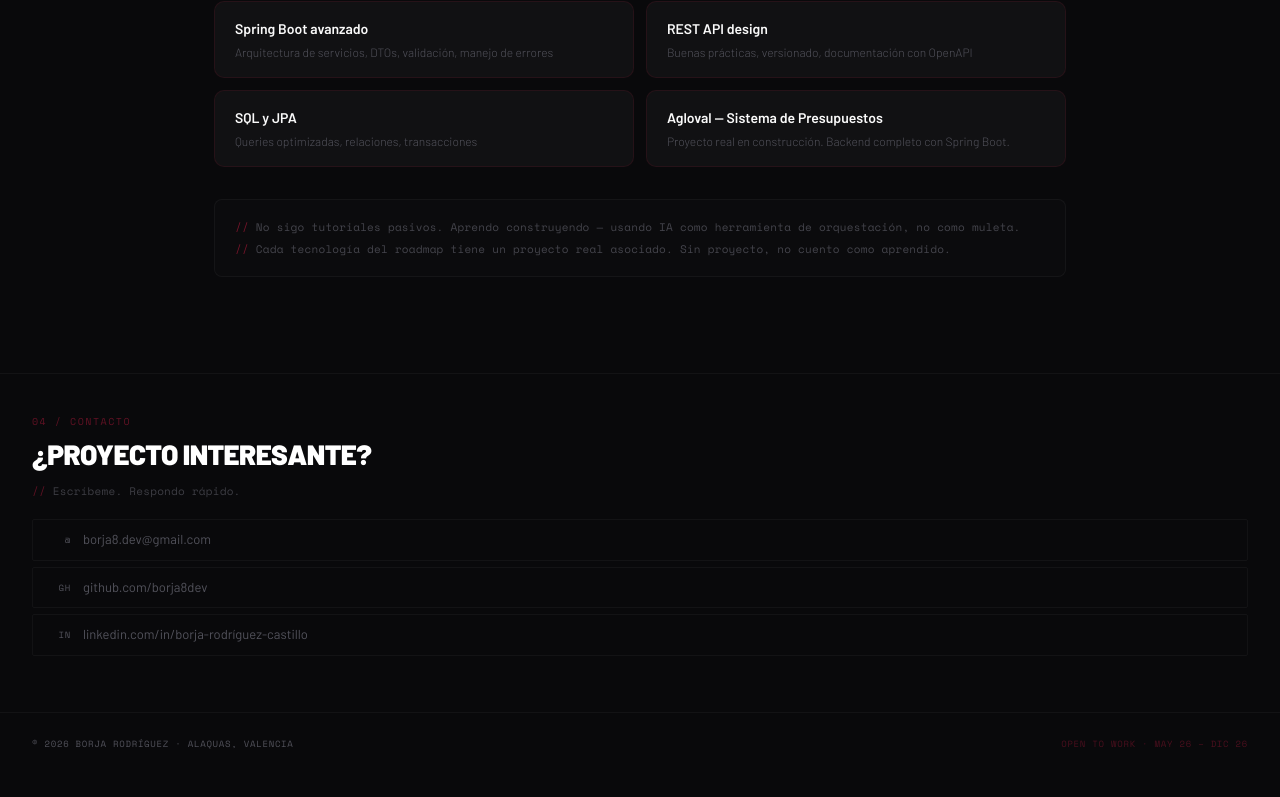
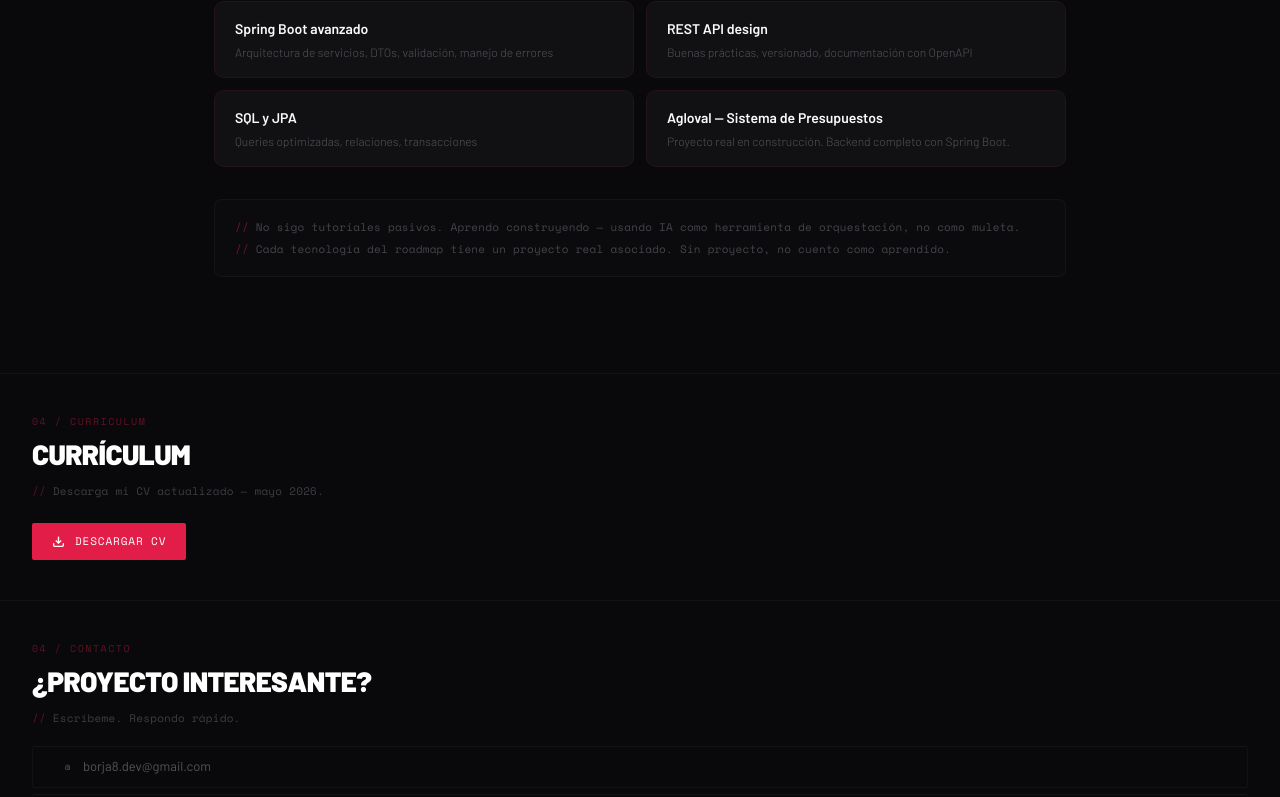
Before and after one commit to borja8dev/portfolio-borja, a Next.js app: page / in a window 1280 px wide. Shown: the part 2564-3361 px from the top of the page. Before the commit the page ends 3338 px from the top, so only its background shows below. Built offline with nearby package versions, Linux system fonts and the light colour scheme.

Commit message:
feat: CV section + PDF + Lighthouse 97/96/100/100

```diff
--- /dev/null
+++ b/src/app/components/CV.tsx
@@ -0,0 +1,66 @@
+export default function CV() {
+  return (
+    <section id="cv" style={{
+      padding: '2.5rem 2rem',
+      borderTop: '1px solid rgba(255,255,255,0.04)',
+    }}>
+      <div style={{
+        fontFamily: 'var(--mono)',
+        fontSize: '10px',
+        letterSpacing: '0.15em',
+        textTransform: 'uppercase' as const,
+        color: 'rgba(225,29,72,0.4)',
+        marginBottom: '4px',
+      }}>04 / curriculum</div>
+
+      <h2 style={{
+        fontSize: '28px',
+        fontWeight: 900,
+        color: '#fff',
+        marginBottom: '0.5rem',
+        letterSpacing: '-0.02em',
+        textTransform: 'uppercase' as const,
+        fontFamily: 'var(--body)',
+      }}>Currículum</h2>
+
+      <p style={{
+        fontFamily: 'var(--mono)',
+        fontSize: '11px',
+        color: 'rgba(82,82,91,0.7)',
+        marginBottom: '1.5rem',
+        letterSpacing: '0.02em',
+      }}>
+        <span style={{ color: 'rgba(225,29,72,0.4)' }}>// </span>
+        Descarga mi CV actualizado — mayo 2026.
+      </p>
+
+      <style>{`
+        .cv-btn {
+          display: inline-flex;
+          align-items: center;
+          gap: 10px;
+          background: var(--acc);
+          color: #fff;
+          font-family: var(--mono);
+          font-size: 11px;
+          letter-spacing: 0.08em;
+          text-transform: uppercase;
+          text-decoration: none;
+          padding: 10px 20px;
+          border-radius: 2px;
+          transition: opacity 0.2s;
+        }
+        .cv-btn:hover { opacity: 0.85; }
+      `}</style>
+
+      <a href="/Borja_Rodriguez_CV_2026.pdf" target="_blank" rel="noopener noreferrer" className="cv-btn">
+        <svg width="13" height="13" viewBox="0 0 24 24" fill="none" stroke="currentColor" strokeWidth="2.5" aria-hidden="true">
+          <path d="M21 15v4a2 2 0 0 1-2 2H5a2 2 0 0 1-2-2v-4"/>
+          <polyline points="7 10 12 15 17 10"/>
+          <line x1="12" y1="15" x2="12" y2="3"/>
+        </svg>
+        Descargar CV
+      </a>
+    </section>
+  )
+}
--- a/src/app/components/Hero.tsx
+++ b/src/app/components/Hero.tsx
@@ -132,7 +132,7 @@ export default function Hero() {
             textDecoration: 'none',
             textTransform: 'uppercase' as const,
           }}>Ver proyectos</a>
-          <a href="/cv" style={{
+          <a href="/Borja_Rodriguez_CV_2026.pdf" target="_blank" rel="noopener noreferrer" style={{
             background: 'transparent',
             color: 'var(--muted)',
             border: '1px solid rgba(255,255,255,0.08)',
--- a/src/app/page.tsx
+++ b/src/app/page.tsx
@@ -3,6 +3,7 @@ import Hero from './components/Hero'
 import About from './components/About'
 import Projects from './components/Projects'
 import Learning from './components/Learning'
+import CV from './components/CV'
 import Contact from './components/Contact'
 import Footer from './components/Footer'
 
@@ -14,6 +15,7 @@ export default function Home() {
       <About />
       <Projects />
       <Learning />
+      <CV />
       <Contact />
       <Footer />
     </main>
```
Also changed, not shown: 1 other file (tests, documents, lock files or other folders).
